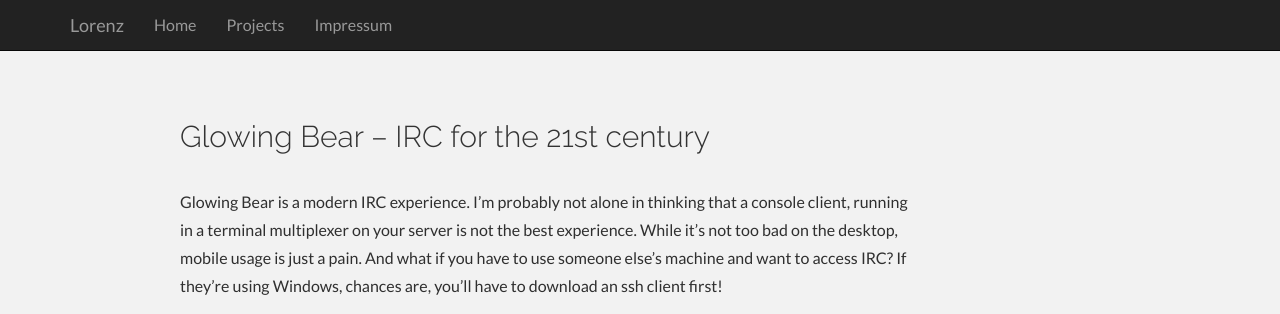
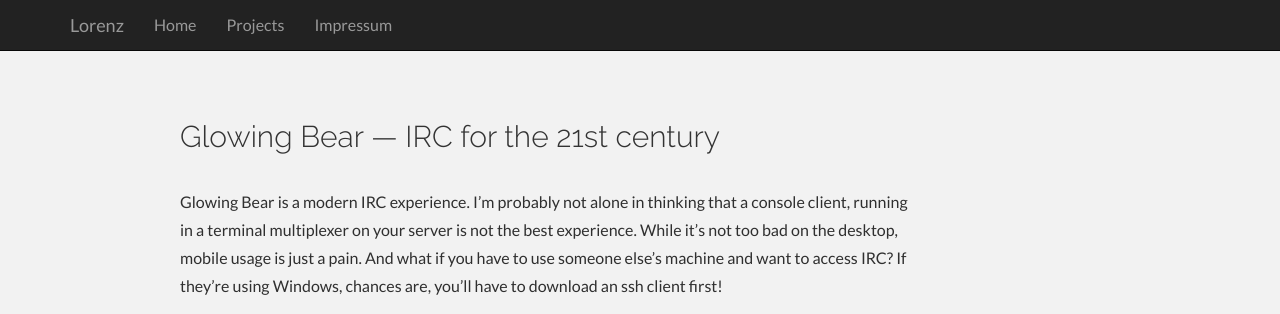
Before and after one commit to lorenzhs/lorenzhs.github.io, a Jekyll site: the page built from _posts/2014-04-10-glowing-bear.md, in a window 1280 px wide and 900 px high. Shown: the top 314 px of the window. Built offline with Jekyll 4.4.1, drawn with Linux system fonts in a browser that asks for light colours.

Commit message:
Typography

```diff
--- a/_posts/2014-04-10-glowing-bear.md
+++ b/_posts/2014-04-10-glowing-bear.md
@@ -1,6 +1,6 @@
 ---
 layout: post
-title: Glowing Bear – IRC for the 21st century
+title: Glowing Bear — IRC for the 21st century
 ---
 
 Glowing Bear is a modern IRC experience. I'm probably not alone in thinking that a console client, running in a terminal multiplexer on your server is not the best experience. While it's not too bad on the desktop, mobile usage is just a pain. And what if you have to use someone else's machine and want to access IRC? If they're using Windows, chances are, you'll have to download an ssh client first!
```
Also changed, not shown: _posts/2014-05-02-instavpn.md (+1 -1 lines).
